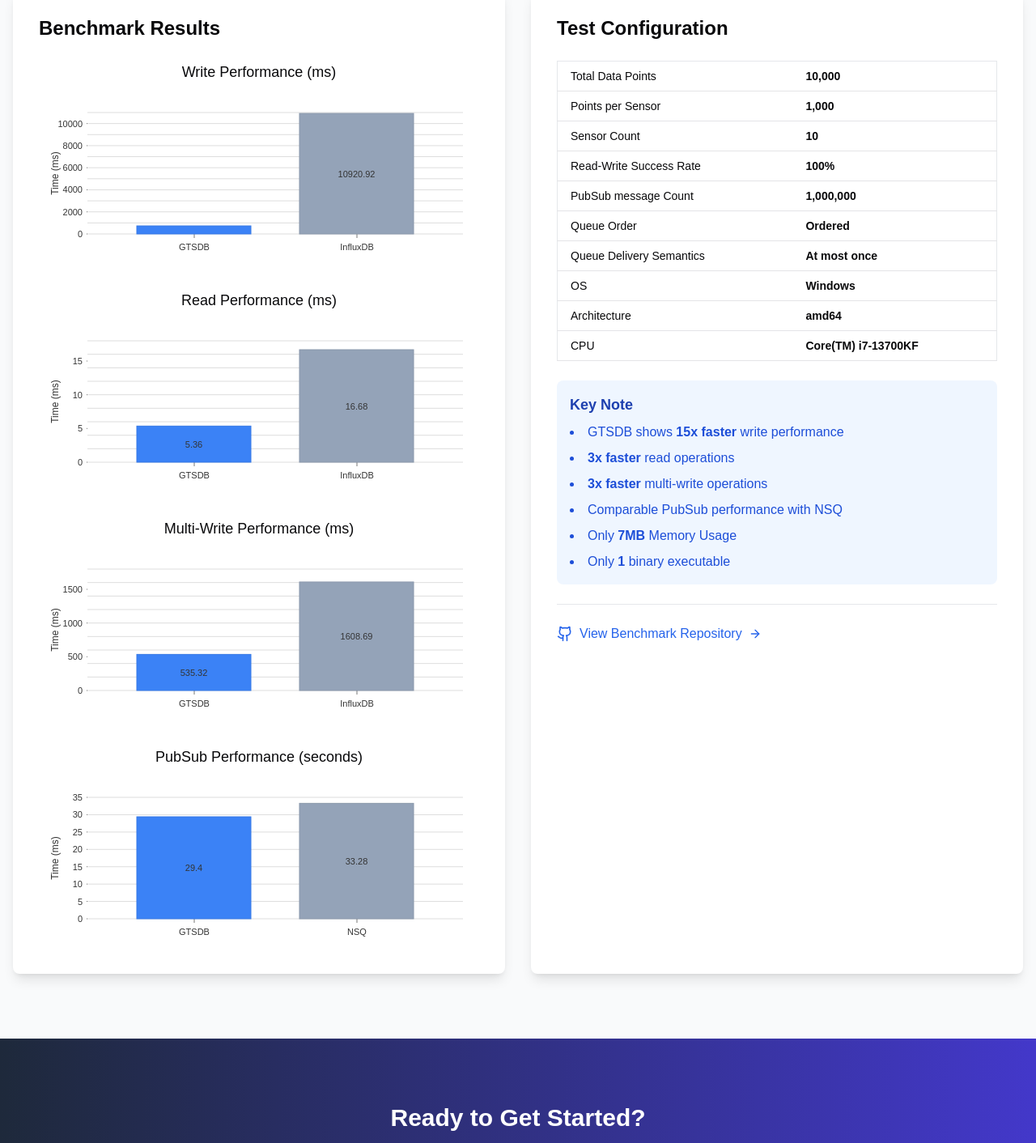
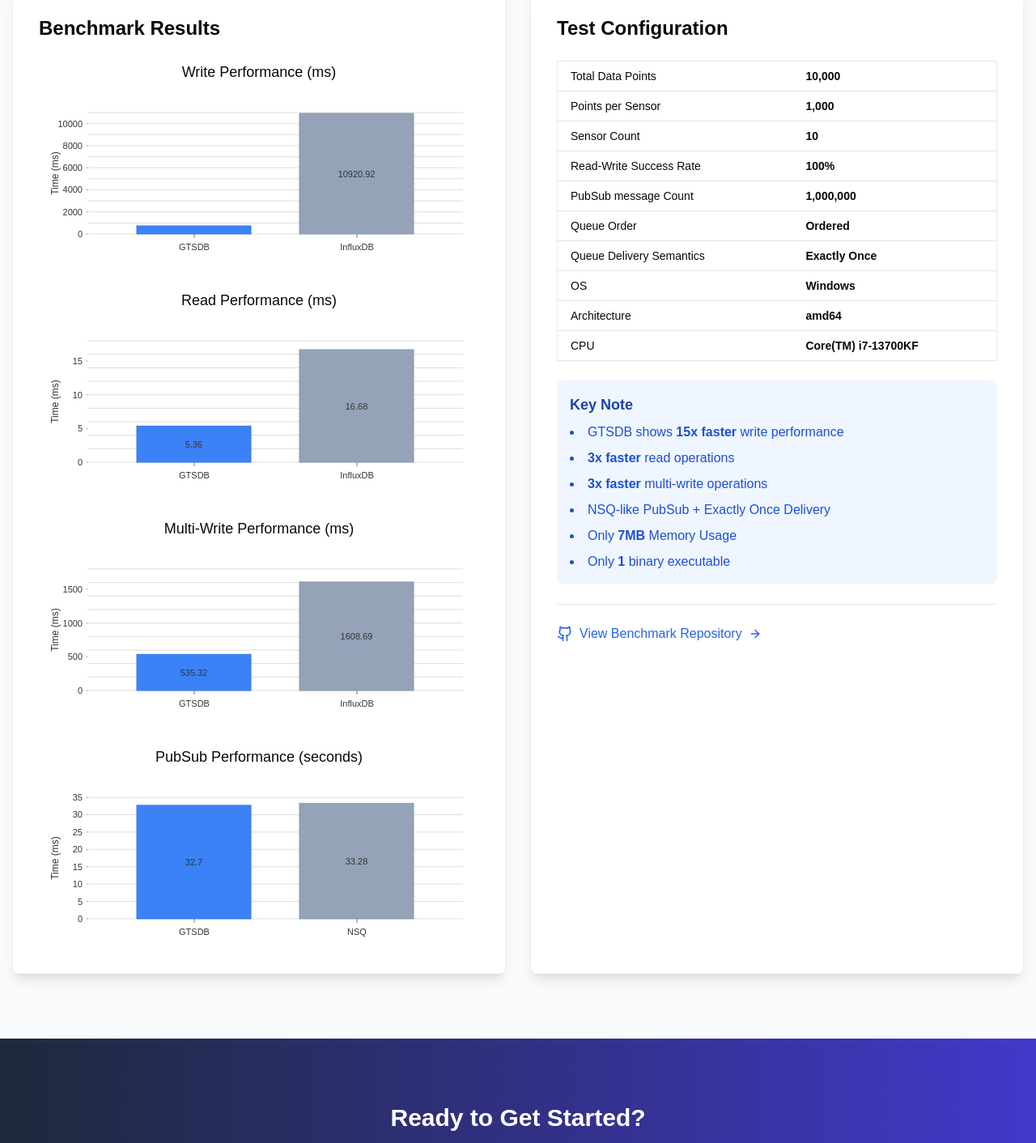
Before and after one commit to abbychau/gtsdb-homepage, a Next.js app: page / in a window 1280 px wide. Shown: the part 2505-3917 px from the top of the page at 81% size. Built offline with nearby package versions, Linux system fonts and the light colour scheme.

Commit message:
fix: update performance metrics and delivery semantics in PerformanceSection

```diff
--- a/app/page.tsx
+++ b/app/page.tsx
@@ -506,7 +506,7 @@
   ]
 
   const pubsubData = [
-    { db: "GTSDB", seconds: 29.400934 },
+    { db: "GTSDB", seconds: 32.700934 },
     { db: "NSQ", seconds: 33.2795571 }
   ]
 
@@ -615,7 +615,7 @@
                   </tr>
                   <tr>
                     <td className="py-2 px-4 border-b">Queue Delivery Semantics</td>
-                    <td className="py-2 px-4 border-b font-bold">At most once</td>
+                    <td className="py-2 px-4 border-b font-bold">Exactly Once</td>
                   </tr>
                   <tr>
                     <td className="py-2 px-4 border-b">OS</td>
@@ -637,7 +637,8 @@
                   <li>GTSDB shows <strong>15x faster</strong> write performance</li>
                   <li><strong>3x faster</strong> read operations</li>
                   <li><strong>3x faster</strong> multi-write operations</li>
-                  <li>Comparable PubSub performance with NSQ</li>
+                  <li>NSQ-like PubSub + Exactly Once Delivery</li>
+
                   <li>Only <strong>7MB</strong> Memory Usage</li>
                   <li>Only <strong>1</strong> binary executable</li>
                 </ul>
```
